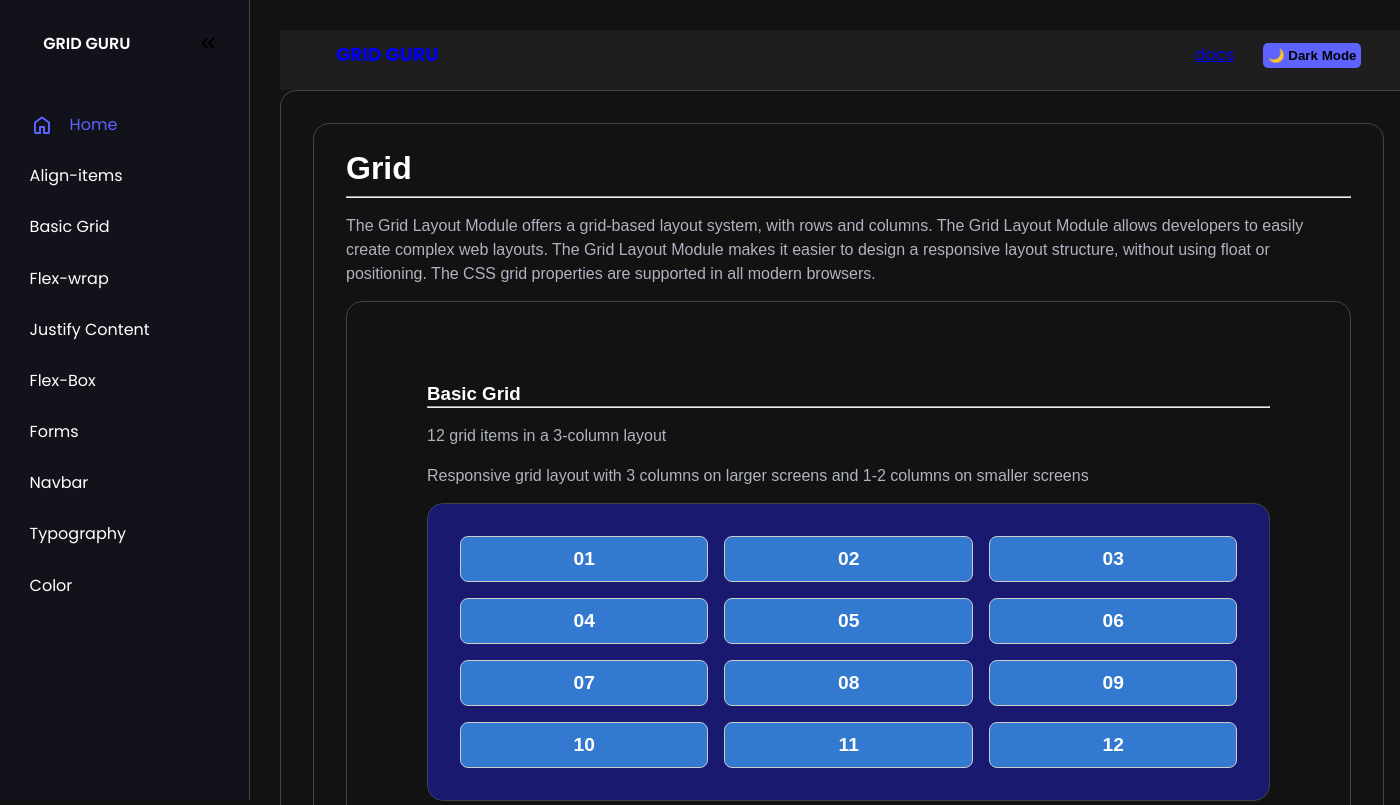
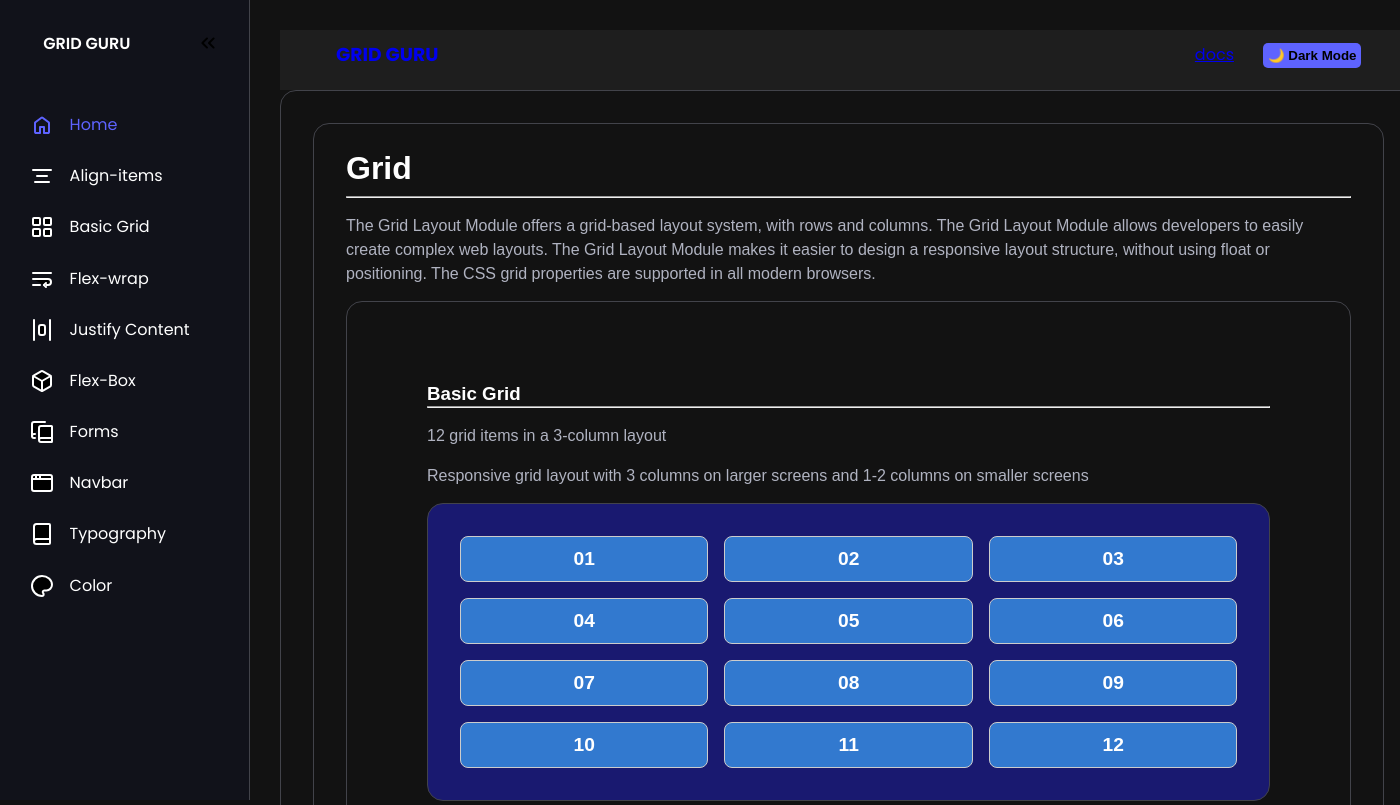
Before and after one commit to yashbisht077/UI-UX-Library, a Flask app: page /basic_grid in a window 1400 px wide; the page is wider, and only the part inside the window is pictured. Shown: the top 805 px of that part. Run offline with Flask 3, Linux system fonts and the light colour scheme.

Commit message:
add route icon

```diff
--- a/templates/layout.html
+++ b/templates/layout.html
@@ -43,46 +43,55 @@
       </li>
       <li>
         <a href="{{url_for('align_items')}}">
+          <svg xmlns="http://www.w3.org/2000/svg" width="24" height="24" viewBox="0 0 24 24" fill="none" stroke="currentColor" stroke-width="2" stroke-linecap="round" stroke-linejoin="round" class="lucide lucide-align-center-icon lucide-align-center"><path d="M17 12H7"/><path d="M19 18H5"/><path d="M21 6H3"/></svg>
          <span class="mr-1">   Align-items</span>
         </a>
       </li>
       <li>
         <a href="{{url_for('basic_grid')}}">
+          <svg xmlns="http://www.w3.org/2000/svg" width="24" height="24" viewBox="0 0 24 24" fill="none" stroke="currentColor" stroke-width="2" stroke-linecap="round" stroke-linejoin="round" class="lucide lucide-layout-grid-icon lucide-layout-grid"><rect width="7" height="7" x="3" y="3" rx="1"/><rect width="7" height="7" x="14" y="3" rx="1"/><rect width="7" height="7" x="14" y="14" rx="1"/><rect width="7" height="7" x="3" y="14" rx="1"/></svg>
          <span class="mr-1">   Basic Grid</span>
         </a>
       </li>
       <li>
         <a href="{{url_for('flex_wrap')}}">
+          <svg xmlns="http://www.w3.org/2000/svg" width="24" height="24" viewBox="0 0 24 24" fill="none" stroke="currentColor" stroke-width="2" stroke-linecap="round" stroke-linejoin="round" class="lucide lucide-wrap-text-icon lucide-wrap-text"><line x1="3" x2="21" y1="6" y2="6"/><path d="M3 12h15a3 3 0 1 1 0 6h-4"/><polyline points="16 16 14 18 16 20"/><line x1="3" x2="10" y1="18" y2="18"/></svg>
          <span class="mr-1">   Flex-wrap</span>
         </a>
       </li>
       <li>
         <a href="{{url_for('justify_content')}}">
+          <svg xmlns="http://www.w3.org/2000/svg" width="24" height="24" viewBox="0 0 24 24" fill="none" stroke="currentColor" stroke-width="2" stroke-linecap="round" stroke-linejoin="round" class="lucide lucide-align-horizontal-space-around-icon lucide-align-horizontal-space-around"><rect width="6" height="10" x="9" y="7" rx="2"/><path d="M4 22V2"/><path d="M20 22V2"/></svg>
          <span class="mr-1">   Justify Content</span>
         </a>
       </li>
       <li>
         <a href="{{url_for('flexbox')}}">
+          <svg xmlns="http://www.w3.org/2000/svg" width="24" height="24" viewBox="0 0 24 24" fill="none" stroke="currentColor" stroke-width="2" stroke-linecap="round" stroke-linejoin="round" class="lucide lucide-box-icon lucide-box"><path d="M21 8a2 2 0 0 0-1-1.73l-7-4a2 2 0 0 0-2 0l-7 4A2 2 0 0 0 3 8v8a2 2 0 0 0 1 1.73l7 4a2 2 0 0 0 2 0l7-4A2 2 0 0 0 21 16Z"/><path d="m3.3 7 8.7 5 8.7-5"/><path d="M12 22V12"/></svg>
          <span class="mr-1">   Flex-Box</span>
         </a>
       </li>
       <li>
         <a href="{{url_for('forms')}}">
+          <svg xmlns="http://www.w3.org/2000/svg" width="24" height="24" viewBox="0 0 24 24" fill="none" stroke="currentColor" stroke-width="2" stroke-linecap="round" stroke-linejoin="round" class="lucide lucide-book-copy-icon lucide-book-copy"><path d="M2 16V4a2 2 0 0 1 2-2h11"/><path d="M22 18H11a2 2 0 1 0 0 4h10.5a.5.5 0 0 0 .5-.5v-15a.5.5 0 0 0-.5-.5H11a2 2 0 0 0-2 2v12"/><path d="M5 14H4a2 2 0 1 0 0 4h1"/></svg>
          <span class="mr-1">   Forms</span>
         </a>
       </li>
       <li>
         <a href="{{url_for('navbar')}}">
+          <svg xmlns="http://www.w3.org/2000/svg" width="24" height="24" viewBox="0 0 24 24" fill="none" stroke="currentColor" stroke-width="2" stroke-linecap="round" stroke-linejoin="round" class="lucide lucide-app-window-icon lucide-app-window"><rect x="2" y="4" width="20" height="16" rx="2"/><path d="M10 4v4"/><path d="M2 8h20"/><path d="M6 4v4"/></svg>
          <span class="mr-1">   Navbar</span>
         </a>
       </li>
       <li>
         <a href="{{url_for('typography')}}">
+         <svg xmlns="http://www.w3.org/2000/svg" width="24" height="24" viewBox="0 0 24 24" fill="none" stroke="currentColor" stroke-width="2" stroke-linecap="round" stroke-linejoin="round" class="lucide lucide-book-type-icon lucide-book-type"><path d="M10 13h4"/><path d="M12 6v7"/><path d="M16 8V6H8v2"/><path d="M4 19.5v-15A2.5 2.5 0 0 1 6.5 2H19a1 1 0 0 1 1 1v18a1 1 0 0 1-1 1H6.5a1 1 0 0 1 0-5H20"/></svg>
          <span class="mr-1">   Typography</span>
         </a>
       </li>
       <li>
         <a href="{{url_for('color')}}">
+          <svg xmlns="http://www.w3.org/2000/svg" width="24" height="24" viewBox="0 0 24 24" fill="none" stroke="currentColor" stroke-width="2" stroke-linecap="round" stroke-linejoin="round" class="lucide lucide-palette-icon lucide-palette"><circle cx="13.5" cy="6.5" r=".5" fill="currentColor"/><circle cx="17.5" cy="10.5" r=".5" fill="currentColor"/><circle cx="8.5" cy="7.5" r=".5" fill="currentColor"/><circle cx="6.5" cy="12.5" r=".5" fill="currentColor"/><path d="M12 2C6.5 2 2 6.5 2 12s4.5 10 10 10c.926 0 1.648-.746 1.648-1.688 0-.437-.18-.835-.437-1.125-.29-.289-.438-.652-.438-1.125a1.64 1.64 0 0 1 1.668-1.668h1.996c3.051 0 5.555-2.503 5.555-5.554C21.965 6.012 17.461 2 12 2z"/></svg>
          <span class="mr-1">  Color</span>
         </a>
       </li>
```
